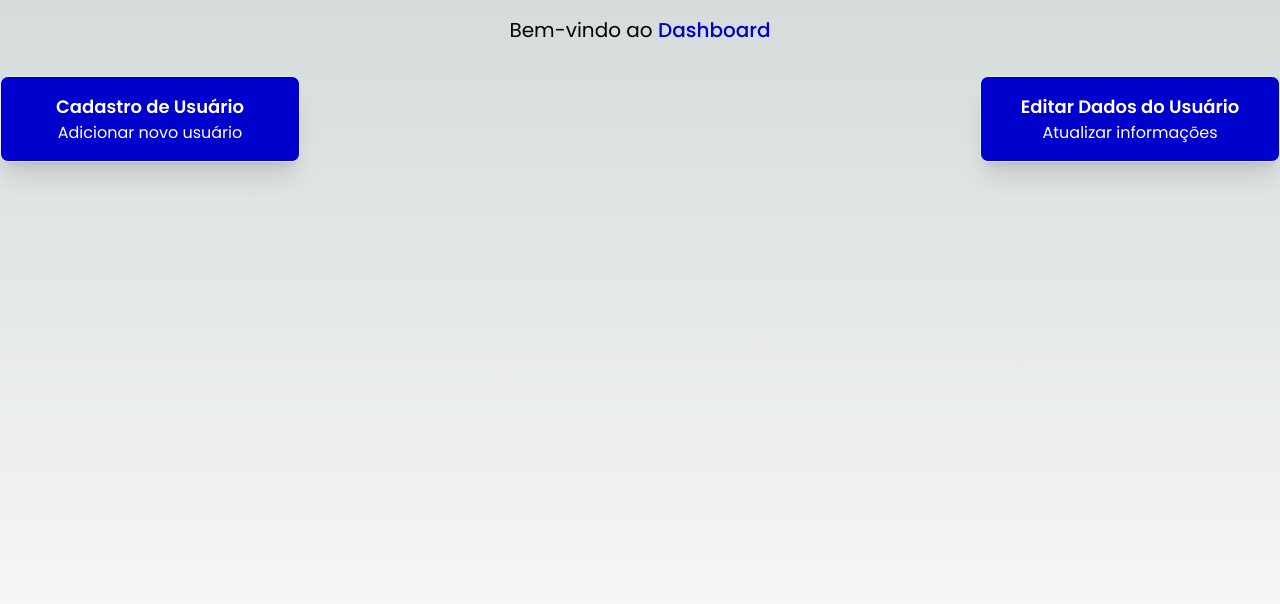
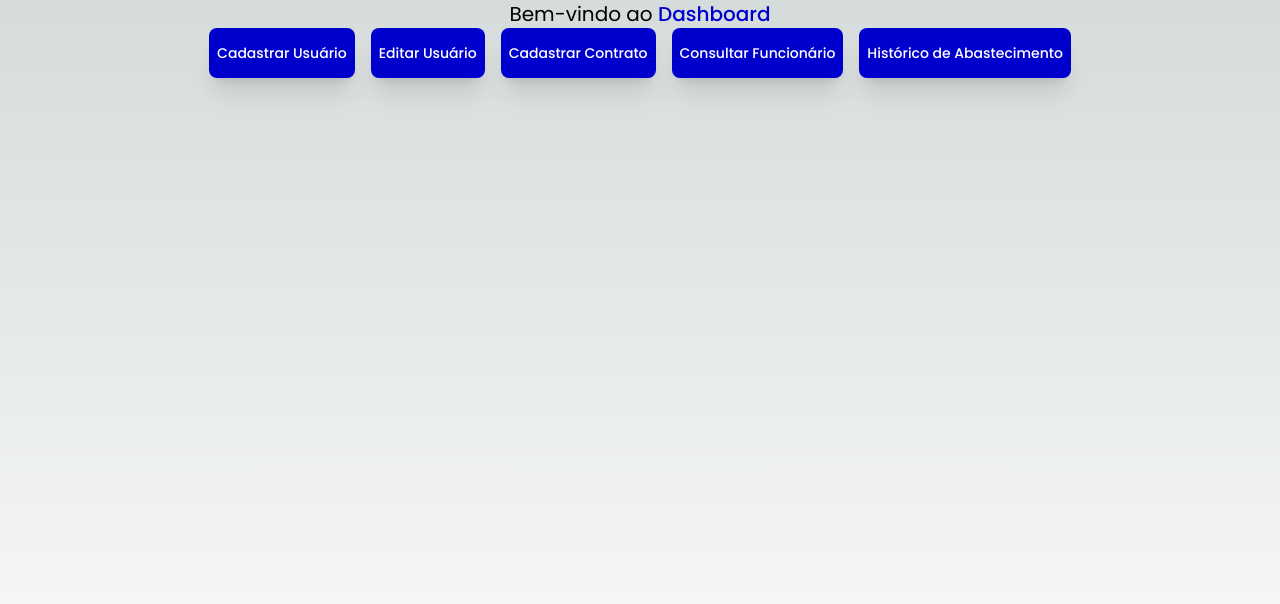
Before and after one commit to Mp455/evolution-it-teste, a Next.js app: page /Dashboard in a window 1280 px wide. Shown: the top 604 px of the page. Built offline with nearby package versions, Linux system fonts and the light colour scheme.

Commit message:
feat: add new design

```diff
--- a/src/app/Dashboard/page.tsx
+++ b/src/app/Dashboard/page.tsx
@@ -1,48 +1,25 @@
-// Dashboard.tsx
-// ... (imports)
 "use client";
-import Card from "../components/Card";
-import { useState } from "react";
+import RegisterContract from "../components/Modal/RegisterContract";
+import EditUser from "../components/Modal/EditUser";
+import RegisterUser from "../components/Modal/RegisterUser";
+import ConsultEmployee from "../components/Modal/ConsultEmployee";
+import SupplyHistory from "../components/Modal/SupplyHistory";
 
 const Dashboard = () => {
-  const [currentModal, setCurrentModal] = useState<string | null>(null);
-
-  const closeModal = () => {
-    setCurrentModal(null);
-    // Implemente a lógica para fechar o modal no Dashboard
-  };
-
-  // Dados específicos para cada Card
-  const cardDataList = [
-    {
-      title: "Cadastro de Usuário",
-      description: "Adicionar novo usuário",
-      type: "register" as const,
-      // Adicione outras propriedades conforme necessário
-    },
-    {
-      title: "Editar Dados do Usuário",
-      description: "Atualizar informações",
-      type: "edit" as const,
-      // Adicione outras propriedades conforme necessário
-    },
-  ];
-
   return (
     <div className="container mx-auto flex flex-col items-center justify-start h-screen bg-gray">
-      <span className="text-xl mt-4">
-        Bem-vindo ao <span className="text-primary font-medium">Dashboard</span>
-      </span>
-      <div className="flex justify-between mt-4 w-full">
-        {cardDataList.map((cardData, index) => (
-          <Card
-            key={index}
-            closeModal={closeModal}
-            cardData={cardData}
-            isModalOpen={cardData.type === currentModal}
-            onModalOpen={() => setCurrentModal(cardData.type)}
-          />
-        ))}
+      <header>
+        <span className="text-xl mt-4">
+          Bem-vindo ao{" "}
+          <span className="text-primary font-medium">Dashboard</span>
+        </span>
+      </header>
+      <div className="flex flex-row space-x-4">
+        <RegisterUser />
+        <EditUser />
+        <RegisterContract />
+        <ConsultEmployee />
+        <SupplyHistory />
       </div>
     </div>
   );
--- a/src/app/components/Card.tsx
+++ /dev/null
@@ -1,63 +0,0 @@
-// Card.tsx
-import React, { useState } from "react";
-import EditUser from "./Modal/EditUser";
-import RegisterUser from "./Modal/RegisterUser";
-import SupplyHistory from "./Modal/SupplyHistory";
-
-interface CardProps {
-  closeModal: () => void;
-  cardData: {
-    title: string;
-    description: string;
-    type: string;
-  };
-  isModalOpen: boolean;
-  onModalOpen: () => void;
-}
-
-const Card: React.FC<CardProps> = ({
-  closeModal,
-  cardData,
-  isModalOpen,
-  onModalOpen,
-}) => {
-  const closeModalAndReturn = () => {
-    closeModal();
-  };
-
-  return (
-    <div>
-      <div
-        className={`w-[300px] text-center bg-primary text-white border shadow-xl rounded-lg p-4 my-4 cursor-pointer transition-transform transform hover:scale-105 hover:bg-primaryDarker hover:text-white ${
-          isModalOpen ? "pointer-events-none" : ""
-        }`}
-        onClick={onModalOpen}
-      >
-        <h2 className="text-lg font-semibold">{cardData.title}</h2>
-        <p>{cardData.description}</p>
-      </div>
-
-      {isModalOpen && (
-        <div className="fixed top-0 left-0 w-full h-full flex items-center justify-center bg-black bg-opacity-50">
-          <div className="bg-white p-8 rounded shadow-md h-[400px] w-[500px]">
-            <span
-              className="absolute top-2 right-2 cursor-pointer"
-              onClick={closeModalAndReturn}
-            >
-              &#10005;
-            </span>
-            {cardData.type === "register" && (
-              <RegisterUser closeModal={closeModal} />
-            )}
-            {cardData.type === "edit" && <EditUser closeModal={closeModal} />}
-            {cardData.type === "supply" && (
-              <SupplyHistory closeModal={closeModal} />
-            )}
-          </div>
-        </div>
-      )}
-    </div>
-  );
-};
-
-export default Card;
--- /dev/null
+++ b/src/app/components/Modal/RegisterContract.tsx
@@ -0,0 +1,70 @@
+import Button from "@/components/Button";
+import DatePicker from "@/components/DatePicker";
+import Input from "@/components/Input";
+import Select from "@/components/Select";
+import React from "react";
+
+const RegisterContract = () => {
+  const openModal = () => {
+    const modal = document.getElementById(
+      "my_modal_3"
+    ) as HTMLDialogElement | null;
+    if (modal) {
+      modal.showModal();
+    }
+  };
+
+  const options = ["Limpeza", "Tecnologia", "Recursos Humanos"];
+
+  return (
+    <div>
+      <Button onClick={openModal} className="btn shadow-xl ">
+        Cadastrar Contrato
+      </Button>
+      <dialog id="my_modal_3" className="modal modal-bottom sm:modal-middle">
+        <div className="modal-box">
+          <h3 className="font-bold text-lg text-center">
+            Cadastro de Contrato
+          </h3>
+          <div className="mb-5">
+            <p>Cliente</p>
+            <Input />
+          </div>
+          <div className="mb-5">
+            <p>Tipo de Serviço</p>
+            <Select options={options} />
+          </div>
+          <div className="mb-5">
+            <p>Valor do Contrato</p>
+            <Input />
+          </div>
+          <div className="flex justify-between">
+            <div className="mb-5">
+              <p>Data de Início</p>
+              <DatePicker onChange={() => {}} />
+            </div>
+            <div className="mb-5 ">
+              <p>Data de Término</p>
+              <DatePicker onChange={() => {}} />
+            </div>
+          </div>
+
+          <div className="mb-5">
+            <p>Contrato Ativo</p>
+            <Input />
+          </div>
+          <div className="modal-action">
+            <form method="dialog">
+              <Button variant="danger">Cancelar</Button>
+            </form>
+            <form method="dialog">
+              <Button>Cadastrar Contrato</Button>
+            </form>
+          </div>
+        </div>
+      </dialog>
+    </div>
+  );
+};
+
+export default RegisterContract;
--- a/src/app/components/Modal/SupplyHistory.tsx
+++ b/src/app/components/Modal/SupplyHistory.tsx
@@ -1,28 +1,51 @@
+import Button from "@/components/Button";
+import Input from "@/components/Input";
+import Select from "@/components/Select";
 import React from "react";
-import Input from "@/components/Input";
-import Button from "@/components/Button";
-import { LuUserPlus2 } from "react-icons/lu";
-interface SupplyHistoryProps {
-  closeModal: () => void;
-}
 
-const SupplyHistory: React.FC<SupplyHistoryProps> = ({ closeModal }) => {
+const SupplyHistory = () => {
+  const openModal = () => {
+    const modal = document.getElementById(
+      "my_modal_5"
+    ) as HTMLDialogElement | null;
+    if (modal) {
+      modal.showModal();
+    }
+  };
+
+  const options = ["Últimos 10 dias", "Últimos 20 dias", "Últimos 30 dias"];
+
   return (
     <div>
-      <LuUserPlus2 />
-      <h2 className=" flex w-full justify-center">Cadastro de Usuário</h2>
-
-      <p>Nome de Usuário</p>
-      <Input></Input>
-      <p>E-mail</p>
-      <Input></Input>
-      <p>Senha</p>
-      <Input></Input>
-      <div className="flex mt-8">
-        <Button className="mt-8 flex w-full justify-center">
-          Cadastrar Usuário
-        </Button>
-      </div>
+      <Button onClick={openModal} className="btn shadow-xl ">
+        Histórico de Abastecimento
+      </Button>
+      <dialog id="my_modal_5" className="modal modal-bottom sm:modal-middle">
+        <div className="modal-box">
+          <h3 className="font-bold text-lg text-center pb-3">
+            Histórico de Abastecimento
+          </h3>
+          <div className="mb-5">
+            <p>Informe a placa do Veículo</p>
+            <Input placeholder="Digite a placa do veículo" />
+          </div>
+          <div className="mb-5">
+            <p>Selecione o Período</p>
+            <Select options={options} />
+          </div>
+          <div className="flex justify-end">
+            <div className="mr-3">
+              <Button>Consultar</Button>
+            </div>
+            <div className="mr-3">
+              <Button variant="outlined">Fechar</Button>
+            </div>
+            <div className="mr-3">
+              <Button variant="green">Exportar</Button>
+            </div>
+          </div>
+        </div>
+      </dialog>
     </div>
   );
 };
```
